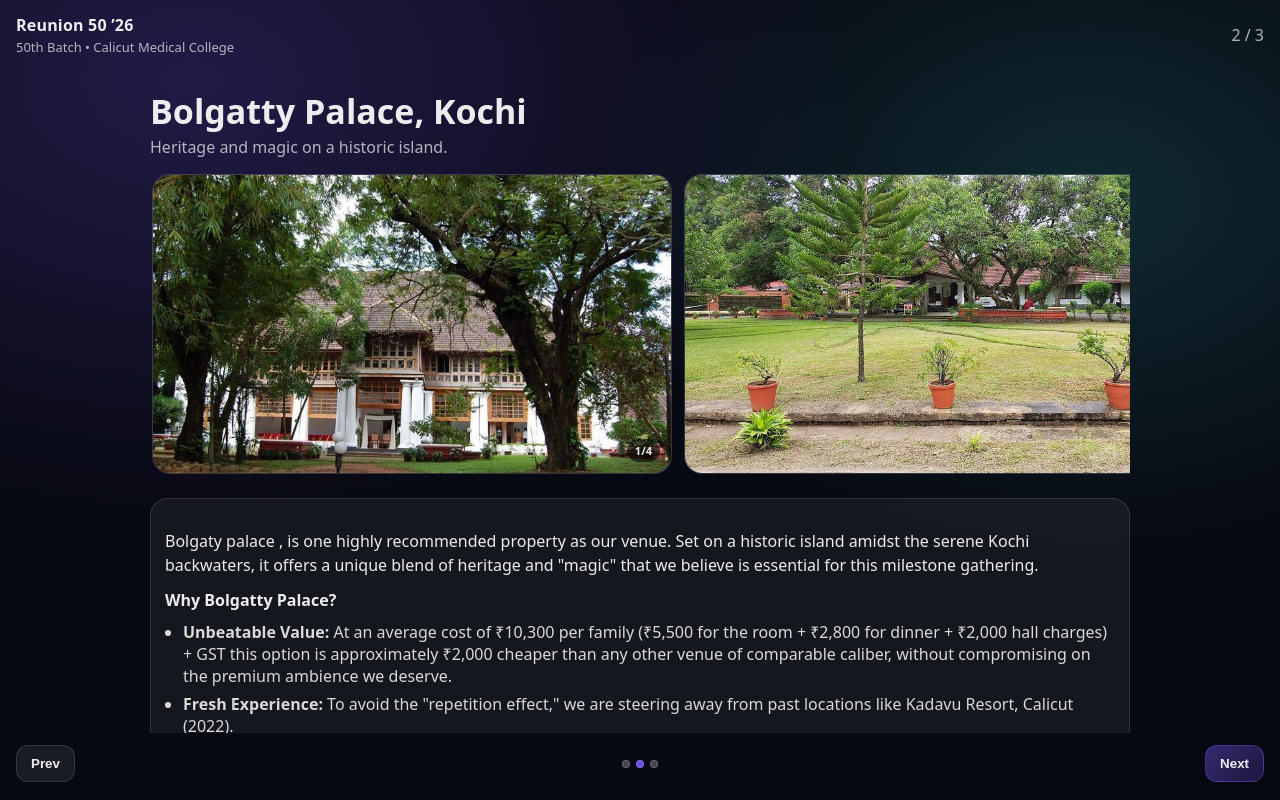
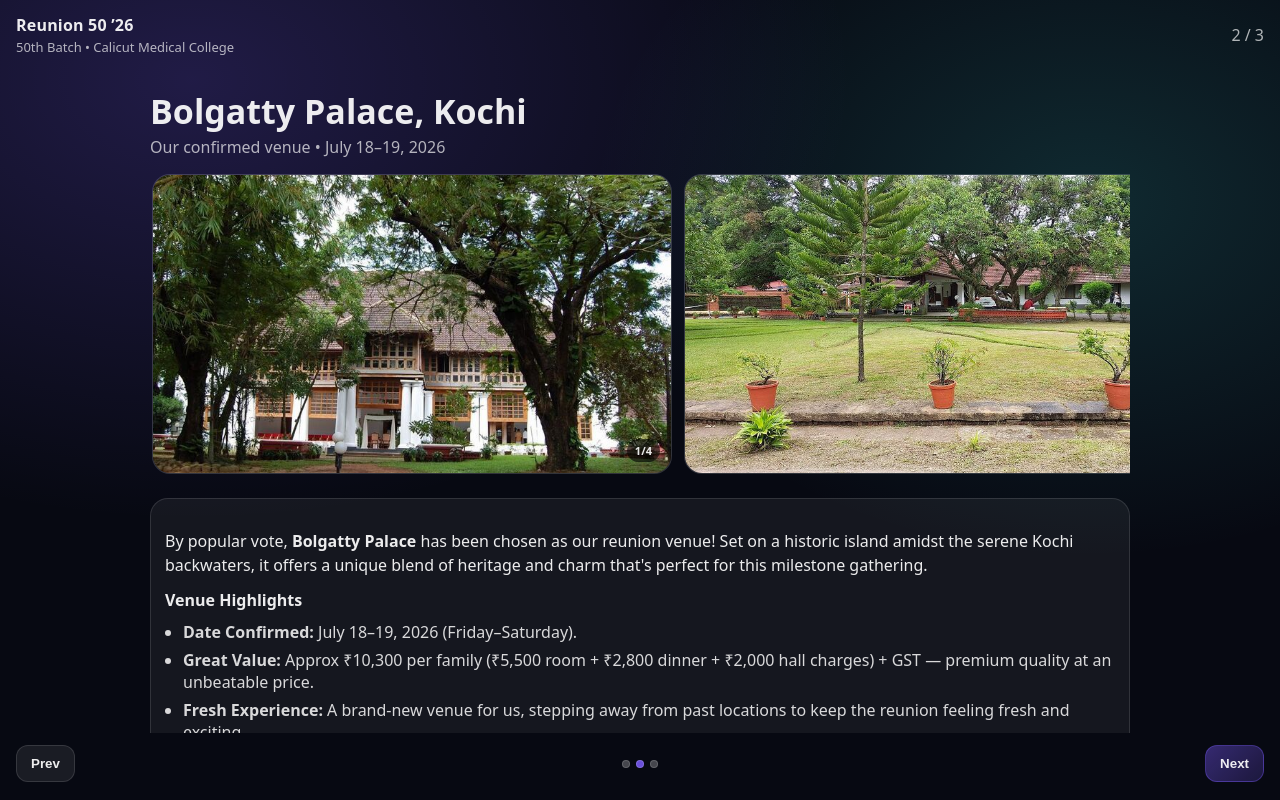
Before and after one commit to royale1223/rn50, a website: page public/index.html in a window 1280 px wide. Both pictures are taken after a click on the element 640 px from the left and 763 px from the top of the page. Drawn offline with Linux system fonts and the light colour scheme.

Commit message:
copy: update Bolgatty slide to reflect confirmed venue and date

```diff
--- a/public/index.html
+++ b/public/index.html
@@ -58,7 +58,7 @@
         <div class="slide__content">
           <header class="slide__header">
             <h2>Bolgatty Palace, Kochi</h2>
-            <p class="muted">Heritage and magic on a historic island.</p>
+            <p class="muted">Our confirmed venue • July 18–19, 2026</p>
           </header>
 
           <div class="mediaStrip" aria-label="Bolgatty photos">
@@ -81,21 +81,21 @@
           </div>
 
           <div class="textCard">
-            <p style="margin-bottom:12px; line-height:1.5;">Bolgaty palace , is one highly recommended property as our
-              venue. Set on a historic island amidst the serene Kochi backwaters, it offers a unique blend of heritage
-              and "magic" that we believe is essential for this milestone gathering.</p>
-            <h3>Why Bolgatty Palace?</h3>
+            <p style="margin-bottom:12px; line-height:1.5;">By popular vote, <strong>Bolgatty Palace</strong> has been
+              chosen as our reunion venue! Set on a historic island amidst the serene Kochi backwaters, it offers a
+              unique blend of heritage and charm that's perfect for this milestone gathering.</p>
+            <h3>Venue Highlights</h3>
             <ul>
-              <li><strong>Unbeatable Value:</strong> At an average cost of ₹10,300 per family (₹5,500 for the room +
-                ₹2,800 for dinner + ₹2,000 hall charges) + GST this option is approximately ₹2,000 cheaper than any
-                other venue of comparable caliber, without compromising on the premium ambience we deserve.</li>
-              <li><strong>Fresh Experience:</strong> To avoid the "repetition effect," we are steering away from past
-                locations like Kadavu Resort, Calicut (2022).</li>
-              <li><strong>Logistical Ease:</strong> Unlike Vythiri Village in Wayanad, which presents significant
-                logistical risks for a group of our size, Bolgatty is easily accessible while remaining secluded.</li>
+              <li><strong>Date Confirmed:</strong> July 18–19, 2026 (Friday–Saturday).</li>
+              <li><strong>Great Value:</strong> Approx ₹10,300 per family (₹5,500 room + ₹2,800 dinner + ₹2,000 hall
+                charges) + GST — premium quality at an unbeatable price.</li>
+              <li><strong>Fresh Experience:</strong> A brand-new venue for us, stepping away from past locations to keep
+                the reunion feeling fresh and exciting.</li>
+              <li><strong>Easy Access:</strong> Conveniently located on Bolgatty Island, Kochi — easily accessible yet
+                beautifully secluded.</li>
             </ul>
-            <p style="margin-top:12px; line-height:1.5;">We truly feel that we need the charm of Bolgatty to recreate
-              the magic of our college days and the last reunion.</p>
+            <p style="margin-top:12px; line-height:1.5;">Get ready for a magical weekend at Bolgatty! More details on
+              registration and logistics coming soon.</p>
           </div>
         </div>
       </section>
```
